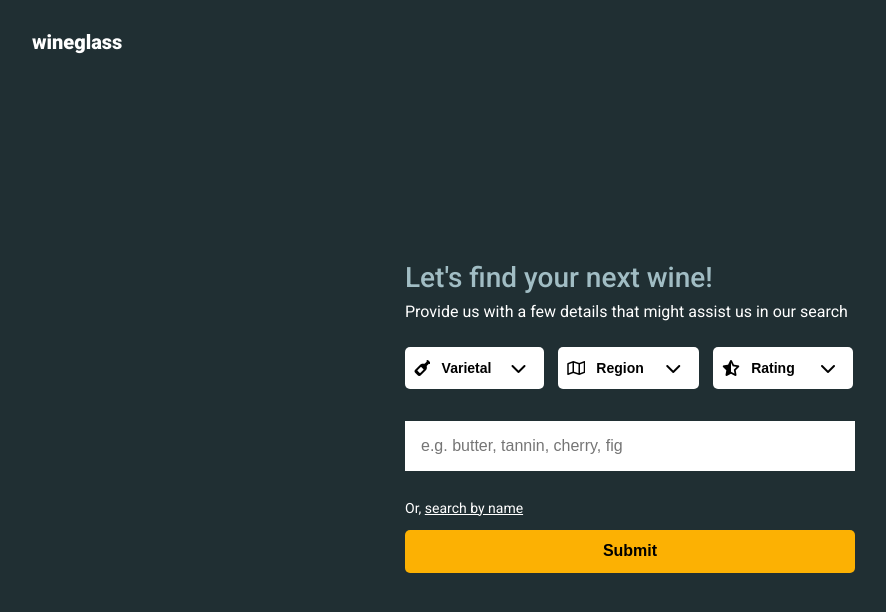
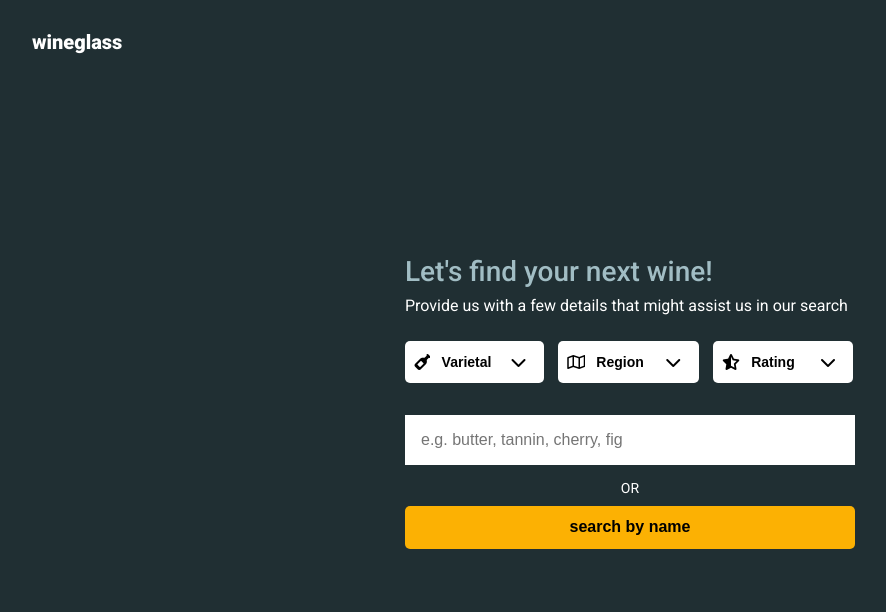
Before and after one commit to 0gzs/winesearch, a React (Create React App) app: page / in a window 1280 px wide. Shown: the top 612 px of the page, without its empty margins (38-924 px from the left). Built offline with nearby package versions, Linux system fonts and the light colour scheme.

Commit message:
[fix] responsiveness at different viewports

```diff
--- a/src/app.jsx
+++ b/src/app.jsx
@@ -17,7 +17,7 @@ function App() {
       const form = document.querySelector('.form-container')
       form.classList.add('form-container--results')
     }
-  })
+  }, [results])
 
   return (
     <>
@@ -25,7 +25,7 @@ function App() {
         <h3>wineglass</h3>
       </header>
 
-      <div className={`wrapper ${results.length > 0 && 'wrapper-with-results'}`}>
+      <div className="wrapper">
         <Form setResults={setResults} />
 
         {results.length > 0 && (
--- a/src/components/form.scss
+++ b/src/components/form.scss
@@ -1,19 +1,20 @@
 .form-container {
   display: flex;
-  height: 100%;
   flex-direction: column;
   justify-content: center;
   max-width: 45rem;
   width: 100%;
   margin: 0 auto 5rem;
-  min-height: 33.5rem;
+  height: calc(90vh - 8.4rem);
 }
 
 .nameStrict {
   display: flex;
   color: white;
+  flex-direction: column;
   align-items: center;
   justify-content: space-between;
+  gap: 1rem;
 }
 
 .nameStrict span {
--- a/src/components/search-by-desc.jsx
+++ b/src/components/search-by-desc.jsx
@@ -19,13 +19,13 @@ const SearchByDescription = ({ text, onChange, viewSearch }) => {
       </div>
 
       <div className="nameStrict">
-        <p>Or, <span id="toggleName" onClick={() => viewSearch(true)}>
-            search by name
-          </span>
+        <p>
+          OR
         </p>
+        <button id="toggleName" className="button" onClick={() => viewSearch(true)}>
+          search by name
+        </button>
       </div>
-
-      <button className='button' type="button" onClick={() => { }}>Submit</button>
     </div>
   )
 }
--- a/src/components/search-by-name.jsx
+++ b/src/components/search-by-name.jsx
@@ -10,7 +10,7 @@ const SearchByName = ({ text, onChange, viewSearch }) => {
 
   return (
     <div className="flex-col">
-      <div className="form-group">
+      <div className="formGroup">
         <input
           type="text"
           placeholder="e.g. Unruly, Prisoner, Arius"
@@ -19,20 +19,13 @@ const SearchByName = ({ text, onChange, viewSearch }) => {
       </div>
 
       <div className="nameStrict">
-        <p>Or,
-          <span
-            id="toggleName"
-            style={{ cursor: 'pointer', marginLeft: '5px' }}
-            onClick={() => {
-              viewSearch(false)
-            }}>
-            go back
-          </span>
+        <p>
+          OR
         </p>
+        <button id="toggleName" className='button' onClick={() => viewSearch(false)}>
+          go back
+        </button>
       </div>
-
-      <button className="button" type="button"
-        onClick={() => { }}>Search</button>
     </div>
   )
 }
--- a/src/global.scss
+++ b/src/global.scss
@@ -52,11 +52,10 @@ header {
   align-items: center;
   padding: 0 1em 0;
   width: 100%;
-  height: calc(100vh - 8.4rem);
 }
 
 .wrapper-with-results {
-  margin-top: 24rem;
+  margin-top: 27.5rem;
 }
 
 .resultsGrid {
@@ -66,6 +65,7 @@ header {
   gap: .6em;
   padding: 0.75em;
   padding-top: 0;
+  margin-top: -15em;
   margin-bottom: 5em;
 }
 
@@ -90,16 +90,13 @@ header {
 
 @media (min-width: 1250px) {
   .wrapper {
-    align-items: center;
-  }
-
-  .wrapper {
     flex-direction: row;
     margin: initial;
     align-items: center;
     padding-left: 5em;
     gap: 0;
     overflow: hidden;
+    max-height: calc(100vh - 8.4rem)
   }
 
  .resultsGrid {
@@ -109,6 +106,7 @@ header {
     margin-bottom: 0;
     padding-bottom: 10rem;
     overflow-y: scroll;
+    max-height: calc(100vh - 8.4rem)
   }
 
   .form-container {
@@ -160,7 +158,6 @@ svg {
 .flex-col {
   display: flex;
   flex-direction: column;
-  gap: 1em;
 }
 
 .search-buttons-wrapper {
```
